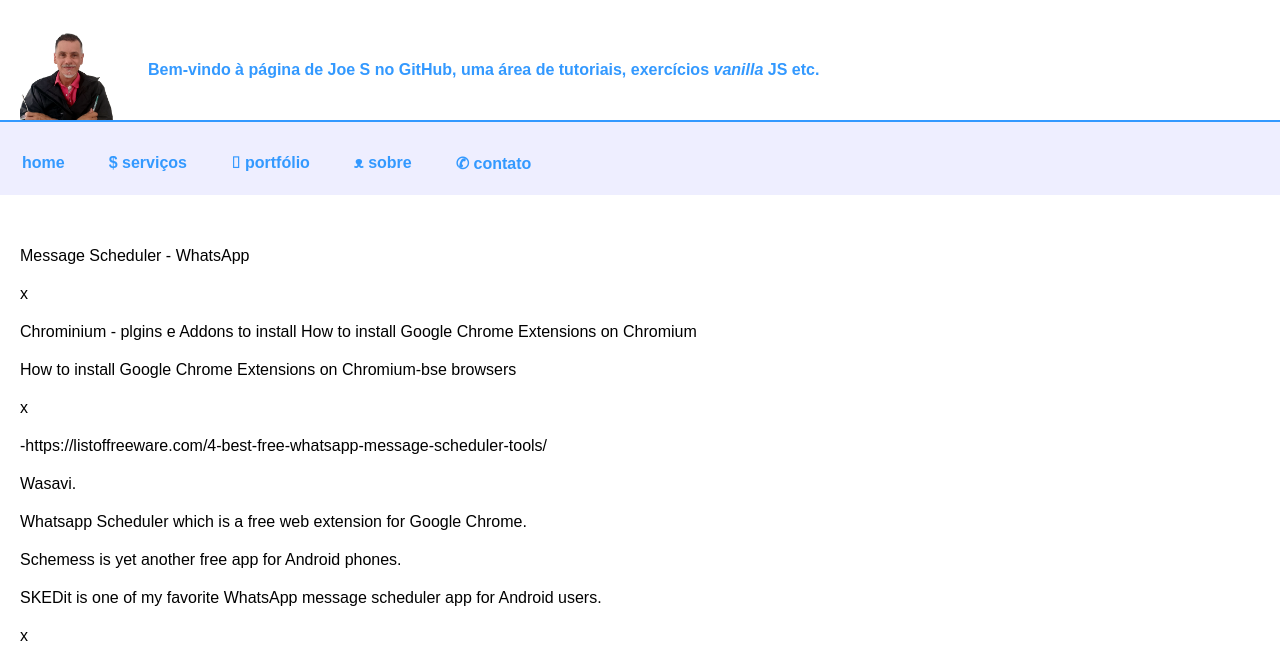
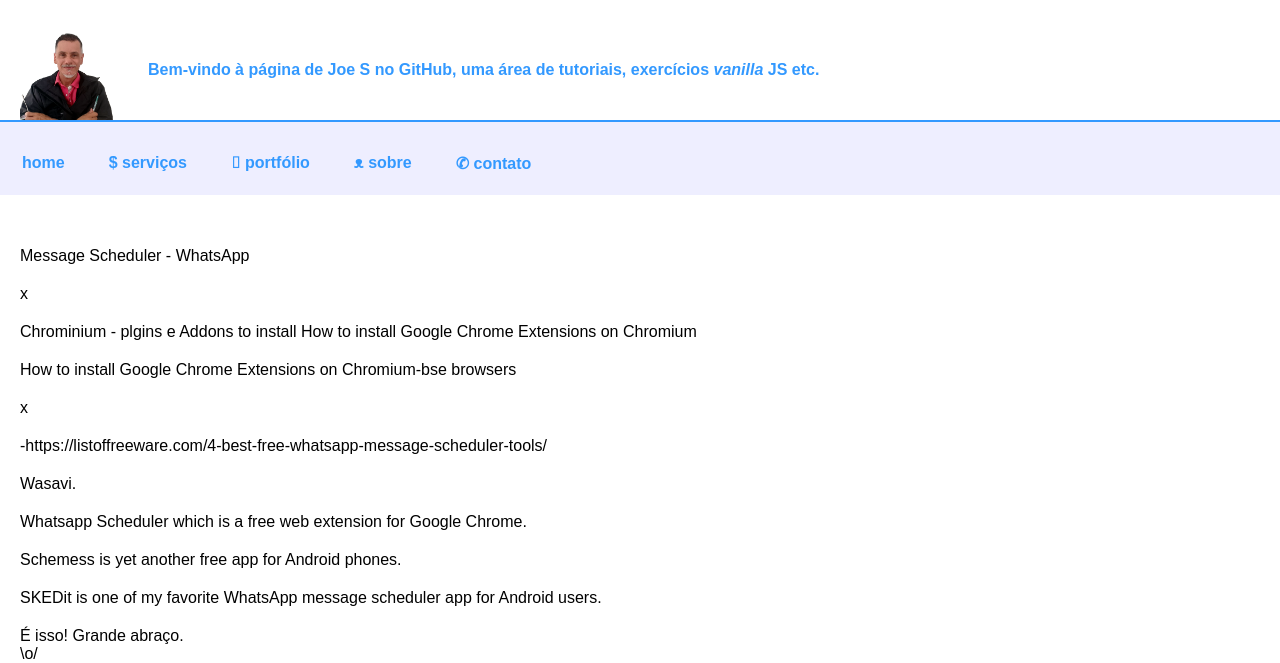
Before and after one commit to Joesynth/joesynth.github.io, a Jekyll site: the page built from _posts/2021-12-21-message-scheduler-whatsapp.md, in a window 1280 px wide. Shown: the top 663 px of the page. Built offline with Jekyll 4.4.1, drawn with Linux system fonts in a browser that asks for light colours; some of the changed text lies outside the part shown; grey boxes are pictures that could not be loaded.

Commit message:
Update 2021-12-21-message-scheduler-whatsapp.md

```diff
--- a/_posts/2021-12-21-message-scheduler-whatsapp.md
+++ b/_posts/2021-12-21-message-scheduler-whatsapp.md
@@ -23,12 +23,9 @@
 
 SKEDit is one of my favorite WhatsApp message scheduler app for Android users.
 
-x
 
-<hr />
 
-<img class="alignnone size-full wp-image-19277" src="https://joesynth.files.wordpress.com/2021/10/aprenda_programacao.png" alt="Aprenda Programação - HTML - JS - CSS" width="640" height="360" />
+É isso! Grande abraço.
+\o/
 
-Veja também:
-○ <a href="https://joesynth.wordpress.com/curso-sintese-sonora/">Curso Síntese Sonora Ilustrada</a>.
-[oes: tit !]
+<img src="https://joesynth.files.wordpress.com/2021/10/aprenda_programacao.png" alt="Aprenda Programação - HTML - JS - CSS" width="310" />
```
